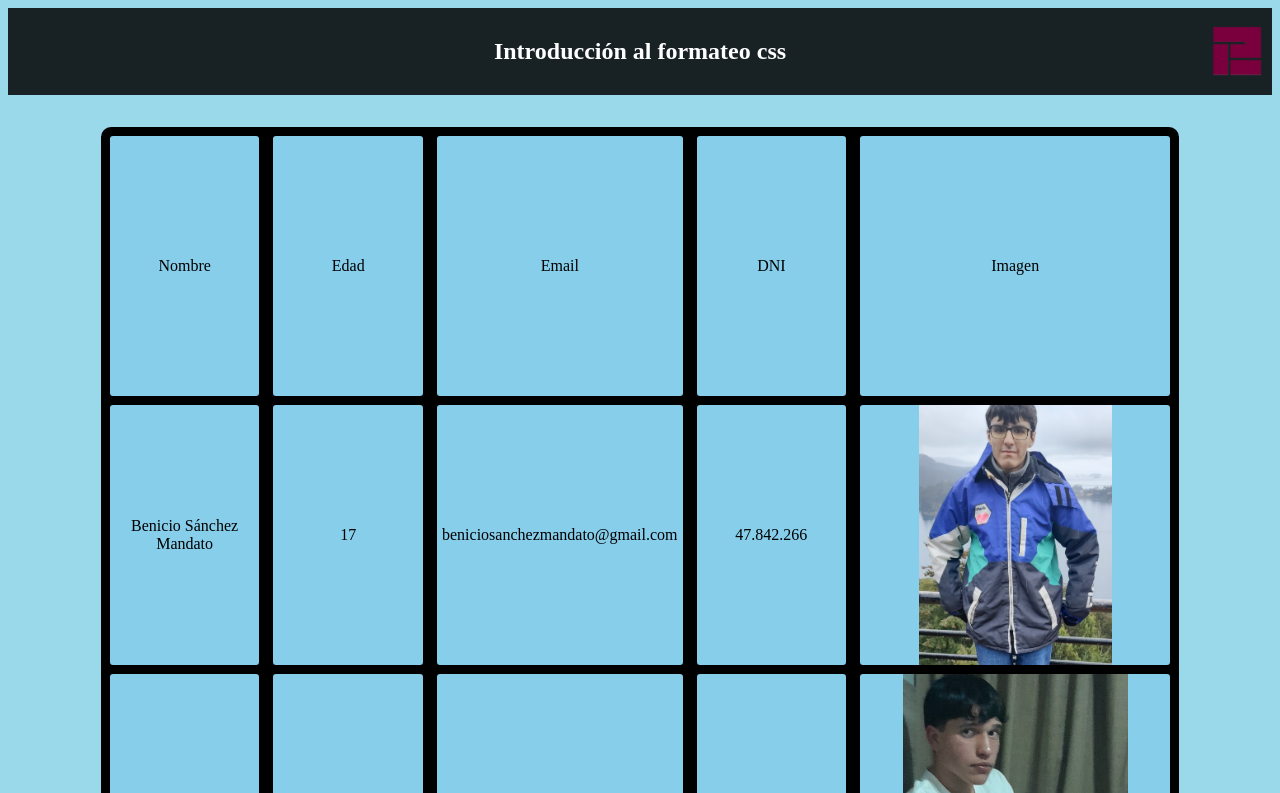
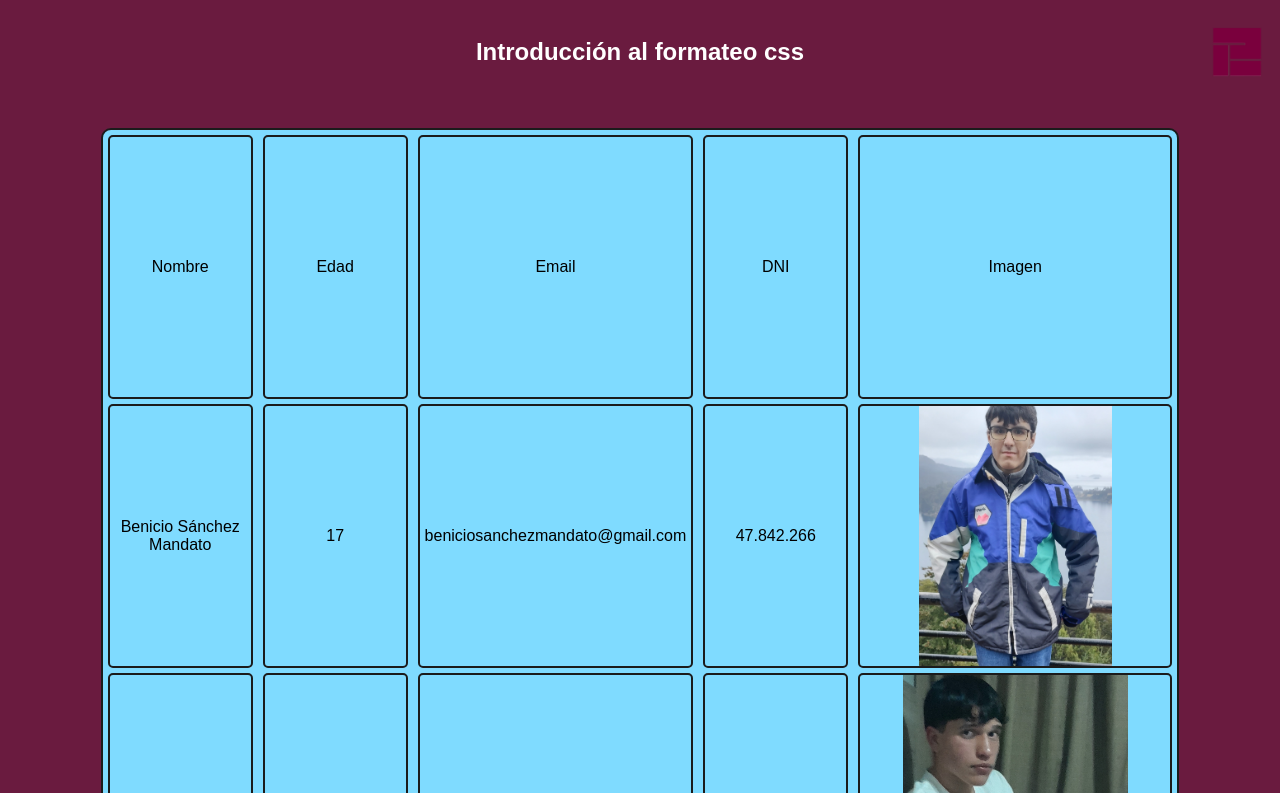
Before and after one commit to zkolsh/schumi-08-17, a plain HTML site: page index.html in a window 1280 px wide. Shown: the top 793 px of the page. Drawn offline with Linux system fonts and the light colour scheme.

Commit message:
cambio color 2

```diff
--- a/styles.css
+++ b/styles.css
@@ -1,5 +1,6 @@
 body {
-    background-color: #99D9EA;
+    background-color: #6A1B3F;
+    font-family: Arial, sans-serif;
     margin-bottom: 5%;
 }
 
@@ -10,7 +11,7 @@ body {
     justify-content: center;
     position: relative;
     padding: 10px;
-    background-color: #000000d7;
+    background-color: #6A1B3F;
     color: #ffffff;
     height: 5%;
     max-height: 5%;
@@ -35,10 +36,10 @@ body {
     width: 85%;
     margin-left: auto;
     margin-right: auto;
-    border: 2px solid #000;
+    border: 2px solid #1b1b1b;
     border-radius: 10px;
     overflow-x: auto;
-    background-color: #000;
+    background-color: #7FDBFF;
 }
 
 .columnita {
@@ -56,10 +57,10 @@ body {
 .itemcito {
     display:flex;
     flex: 1;
-    border: 2px solid #000;
+    border: 2px solid #1b1b1b;
     border-radius: 5px;
     min-width: 0px;
-    background-color: #87CEEB;
+    background-color: #7FDBFF;
     color: #000;
     max-height: calc(100% / 7);
     height: calc(100% / 7);
```
